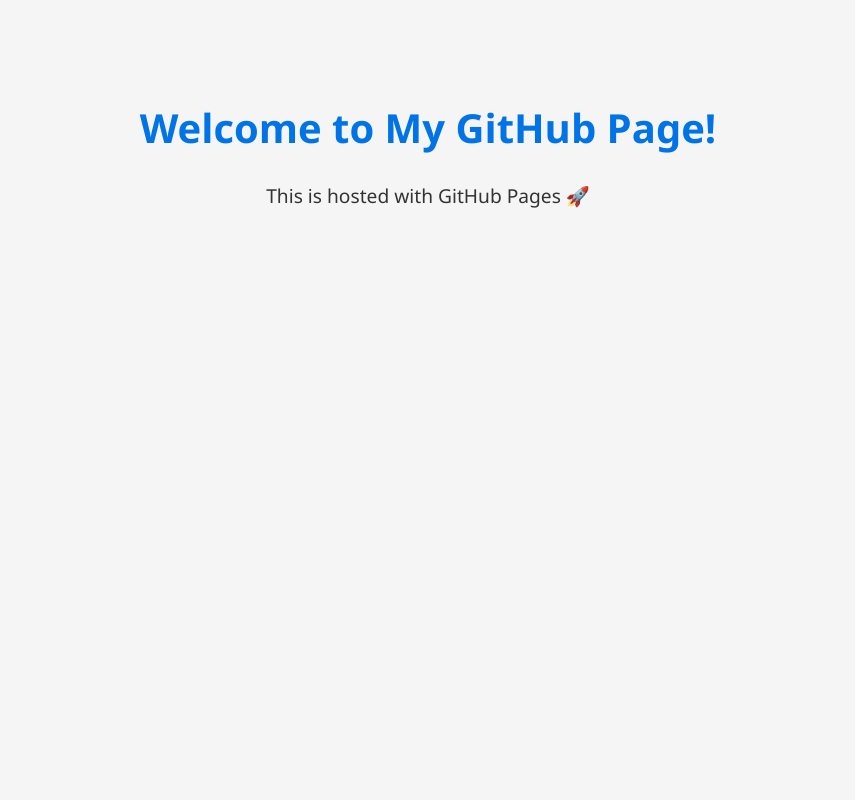
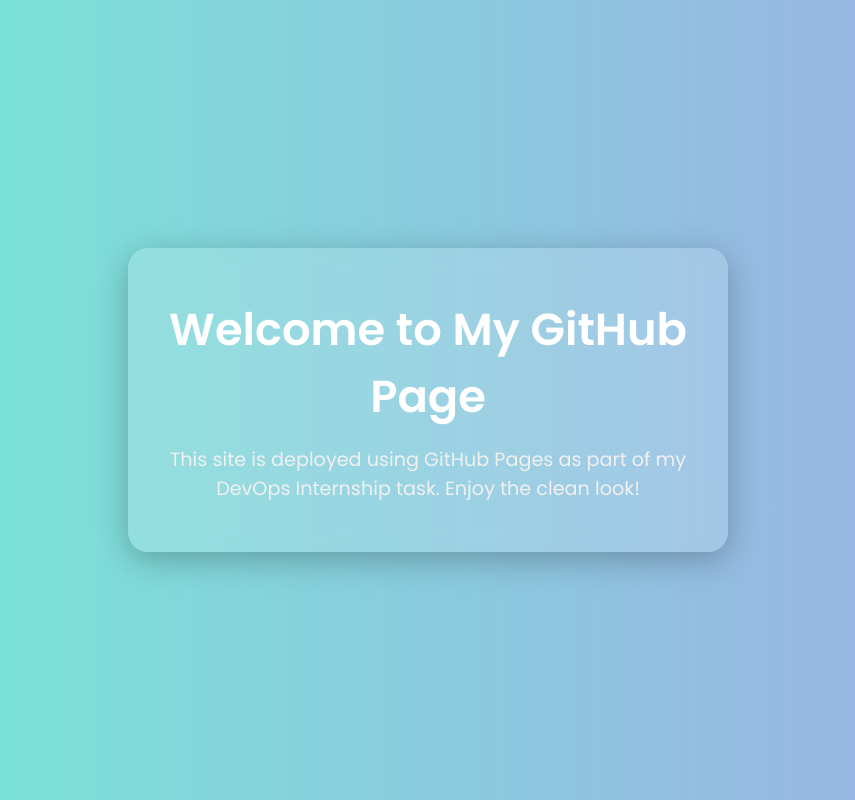
Before and after one commit to Ommadure/day_6_task, a plain HTML site: page index.html in a window 1280 px wide. Shown: the whole page, without its empty margins (212-1067 px from the left). Drawn offline with Linux system fonts and the light colour scheme.

Commit message:
updated_css_and_html_file

```diff
--- a/index.html
+++ b/index.html
@@ -3,14 +3,12 @@
 <head>
   <meta charset="UTF-8">
   <title>My Static Site</title>
-  <style>
-    body { font-family: Arial, sans-serif; text-align: center; margin-top: 50px; }
-    h1 { color: #0073e6; }
-  </style>
+  <link rel="stylesheet" href="style.css">
 </head>
 <body>
-  <link rel="stylesheet" href="style.css">
-  <h1>Welcome to My GitHub Page!</h1>
-  <p>This is hosted with GitHub Pages 🚀</p>
+  <div class="container">
+    <h1>Welcome to My GitHub Page</h1>
+    <p>This site is deployed using GitHub Pages as part of my DevOps Internship task. Enjoy the clean look!</p>
+  </div>
 </body>
 </html>
--- a/style.css
+++ b/style.css
@@ -1,18 +1,70 @@
-/* style.css */
+/* Import Google Fonts */
+@import url('https://fonts.googleapis.com/css2?family=Poppins:wght@400;600&display=swap');
+
+* {
+  margin: 0;
+  padding: 0;
+  box-sizing: border-box;
+}
+
 body {
-  font-family: 'Segoe UI', Tahoma, Geneva, Verdana, sans-serif;
-  background-color: #f5f5f5;
-  color: #333;
+  font-family: 'Poppins', sans-serif;
+  background: linear-gradient(to right, #74ebd5, #9face6);
+  min-height: 100vh;
+  display: flex;
+  align-items: center;
+  justify-content: center;
+  padding: 2rem;
+}
+
+.container {
+  background: rgba(255, 255, 255, 0.15);
+  backdrop-filter: blur(10px);
+  border-radius: 20px;
+  box-shadow: 0 8px 32px rgba(0, 0, 0, 0.25);
+  padding: 3rem 2rem;
+  max-width: 600px;
+  width: 100%;
   text-align: center;
-  margin-top: 100px;
+  animation: fadeIn 1s ease-in-out;
 }
 
 h1 {
-  color: #0073e6;
-  font-size: 2.5rem;
+  color: #ffffff;
+  font-size: 2.8rem;
+  margin-bottom: 1rem;
+  font-weight: 600;
 }
 
 p {
+  color: #f0f0f0;
   font-size: 1.2rem;
-  margin-top: 20px;
+  line-height: 1.5;
 }
+
+/* Smooth entrance animation */
+@keyframes fadeIn {
+  from {
+    opacity: 0;
+    transform: translateY(-20px);
+  }
+  to {
+    opacity: 1;
+    transform: translateY(0);
+  }
+}
+
+/* Responsive Design */
+@media (max-width: 600px) {
+  .container {
+    padding: 2rem 1rem;
+  }
+
+  h1 {
+    font-size: 2rem;
+  }
+
+  p {
+    font-size: 1rem;
+  }
+}
```
